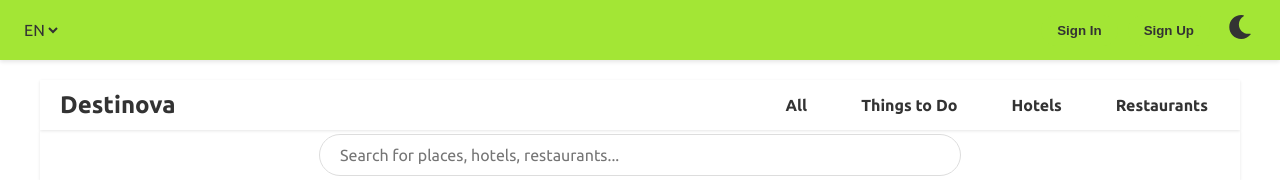
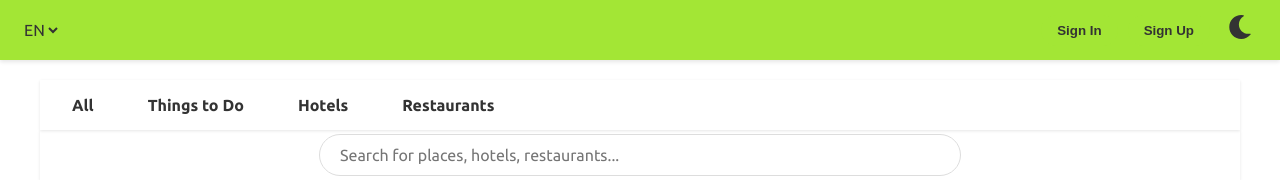
Before and after one commit to Hsu212/Destinova_Travel_Planner, a React (Vite) app: page / in a window 1280 px wide. Shown: the top 180 px of the page. Built offline with nearby package versions, Linux system fonts and the light colour scheme.

Commit message:
Integrate scroll context into MainNav component
Added scroll effect to navigation bar.

```diff
--- a/src/components/MainNav.jsx
+++ b/src/components/MainNav.jsx
@@ -1,9 +1,11 @@
 import { Link } from 'react-router-dom';
+import { useScroll } from '../context/ScrollContext';
 
 const MainNav = () => {
+  const { isScrolled } = useScroll();
+
   return (
-    <nav className="main-nav">
-      <h1 className="logo">Destinova</h1>
+    <nav className={`main-nav ${isScrolled ? 'scrolled' : ''}`}>
       <div className="nav-links">
         <Link to="/" className="nav-item">All</Link>
         <Link to="/things-to-do" className="nav-item">Things to Do</Link>
```
